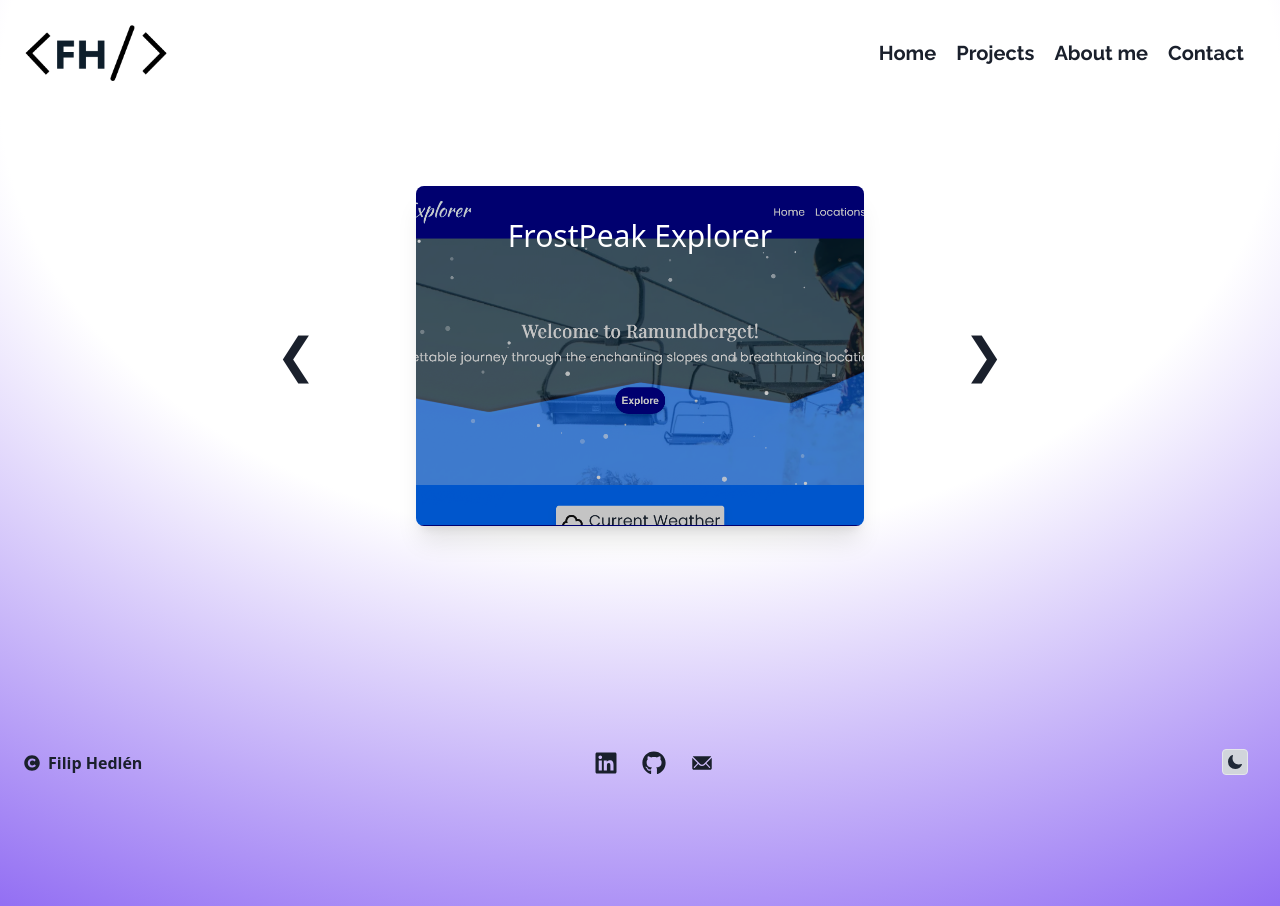
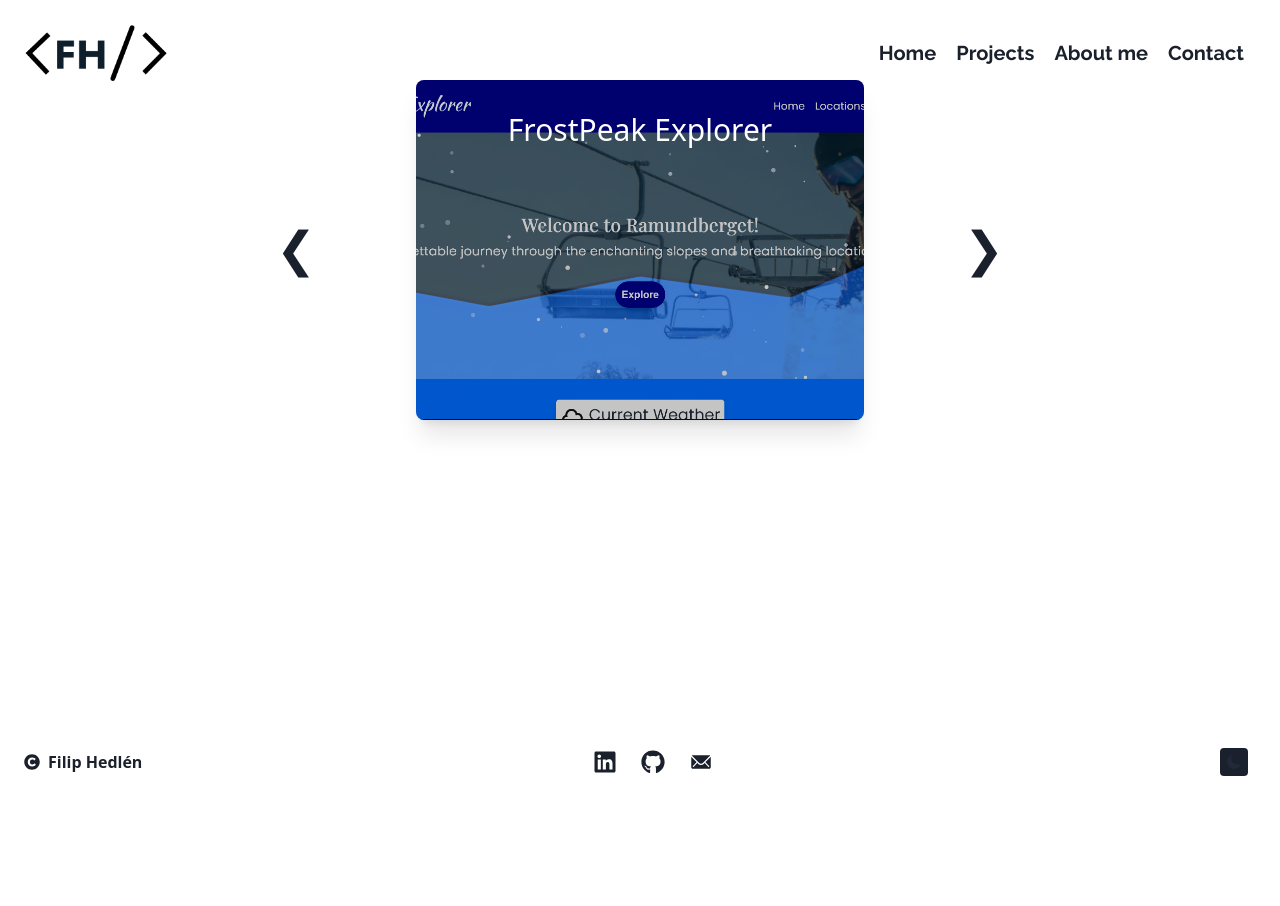
Before and after one commit to FilipHedlen/Portfolio-new, a React (Vite) app in the folder Portfolio-new/: page /projects in a window 1280 px wide. After the commit the page ends 800 px from the top, so only its background shows below. Built offline with nearby package versions, Linux system fonts and the light colour scheme.

Commit message:
Simplified layout significantly, changed toggle icon color, modified header and footer to fit new layout, small changes to hero section

```diff
--- a/Portfolio-new/src/components/DarkMode/DarkModeToggle.tsx
+++ b/Portfolio-new/src/components/DarkMode/DarkModeToggle.tsx
@@ -15,7 +15,7 @@ const DarkModeToggle: React.FC = () => {
   };
 
   return (
-    <button onClick={toggleDarkMode} className="p-1 border rounded bg-gray-300 dark:bg-gray-700">
+    <button onClick={toggleDarkMode} className="p-1.5 rounded bg-dark-grey dark:bg-light-grey">
       {darkMode ? <IoSunny /> : <IoMoon />}
     </button>
   );
--- a/Portfolio-new/src/components/Header/Header.tsx
+++ b/Portfolio-new/src/components/Header/Header.tsx
@@ -4,8 +4,7 @@ import DesktopNavMenu from '../Menu/Desktop/DesktopNav';
 
 const Header = () => {
   return (
-    <header className="p-4">
-      <div className="container mx-auto flex justify-between items-center">
+    <header className="p-4 bg-inherit fixed top-0 container mx-auto flex justify-between items-center">
         <Link to="/">
           <img
             src="/light-logo.png"
@@ -20,7 +19,6 @@ const Header = () => {
         </Link>
         <MobileNavMenu />
         <DesktopNavMenu />
-      </div>
     </header>
   );
 };
--- a/Portfolio-new/src/components/Hero/HeroSection.tsx
+++ b/Portfolio-new/src/components/Hero/HeroSection.tsx
@@ -3,7 +3,7 @@ import { Link } from 'react-router-dom';
 export const HeroSection = () => {
   return (
     <section className="min-h-screen flex flex-col items-center justify-center px-6 lg:px-16 bg-light-bg dark:bg-dark-bg">
-      <div className="text-center lg:absolute lg:left-[26%] flex flex-col items-center justify-center lg:mt-0">
+      <div className="text-center">
         <header className="text-4xl lg:text-6xl font-bold text-dark-grey dark:text-light-grey mb-5 animate-fadeIn">
           <h1 className="overflow-hidden whitespace-nowrap">
             <span className="block animate-colorChange">Welcome...</span>
--- a/Portfolio-new/src/components/Menu/Mobile/MobileNav.tsx
+++ b/Portfolio-new/src/components/Menu/Mobile/MobileNav.tsx
@@ -33,7 +33,7 @@ const MobileNavMenu = () => {
         >
           <div className="bg-semi-light-grey dark:bg-gray-800 w-[100%] max-w-md rounded-lg shadow-md opacity-100 animate-slideIn p-8">
             <ul className="flex flex-col items-center space-y-6 font-raleway font-bold text-2xl text-dark-grey dark:text-light-grey">
-              <li className="border-solid border-b-4 border-dark-grey">
+              <li className="border-b-4 border-dark-grey dark:border-light-grey">
                 <Link
                   to="/"
                   onClick={closeMenu}
@@ -42,7 +42,7 @@ const MobileNavMenu = () => {
                   Home
                 </Link>
               </li>
-              <li className="border-solid border-b-4 border-dark-grey">
+              <li className="border-b-4 border-dark-grey dark:border-light-grey">
                 <Link
                   to="/projects"
                   onClick={closeMenu}
@@ -51,7 +51,7 @@ const MobileNavMenu = () => {
                   Projects
                 </Link>
               </li>
-              <li className="border-solid border-b-4 border-dark-grey">
+              <li className="border-b-4 border-dark-grey dark:border-light-grey">
                 <Link
                   to="/about"
                   onClick={closeMenu}
@@ -60,7 +60,7 @@ const MobileNavMenu = () => {
                   About me
                 </Link>
               </li>
-              <li className="border-solid border-b-4 border-dark-grey">
+              <li className="border-b-4 border-dark-grey dark:border-light-grey">
                 <Link
                   to="/contact"
                   onClick={closeMenu}
--- a/Portfolio-new/src/components/PageLayout/Layout.tsx
+++ b/Portfolio-new/src/components/PageLayout/Layout.tsx
@@ -4,26 +4,11 @@ import Footer from '../Footer/Footer';
 
 const Layout = () => {
   return (
-    <div className="relative h-full w-full overflow-hidden">
-
-      {/* Light and Dark Backgrounds */}
-      <div className="absolute inset-0 -z-10 h-full w-full bg-white dark:bg-slate-950">
-
-        {/* Light Mode Gradient */}
-        <div className="absolute inset-0 h-full w-full bg-[radial-gradient(125%_125%_at_50%_10%,_#fff_40%,_#63e_100%)] dark:hidden"></div>
-
-        {/* Dark Mode Gradients */}
-        <div className="absolute bottom-0 left-[-20%] top-[-10%] h-[500px] w-[500px] rounded-full hidden dark:block">
-          <div className="h-full w-full bg-[radial-gradient(circle_farthest-side,rgba(255,0,182,.15),rgba(255,255,255,0))]"></div>
-        </div>
-
-        <div className="absolute bottom-0 right-[-20%] top-[-10%] h-[500px] w-[500px] rounded-full hidden dark:block">
-          <div className="h-full w-full bg-[radial-gradient(circle_farthest-side,rgba(255,0,182,.15),rgba(255,255,255,0))]"></div>
-        </div>
-      </div>
-
+    <div className="relative min-h-screen overflow-hidden">
       <Header />
-      <Outlet />
+      <main>
+        <Outlet />
+      </main>
       <Footer />
     </div>
   );
```
